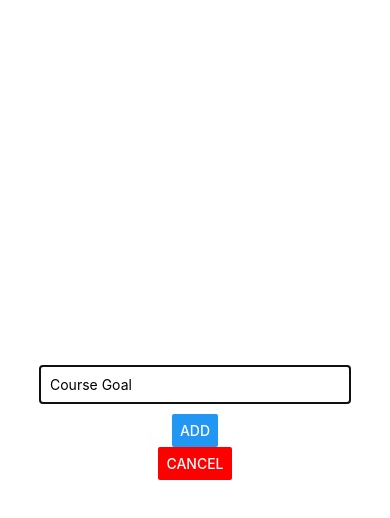
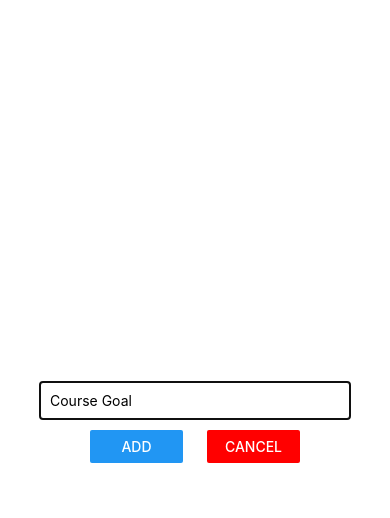
Before and after one commit to Imgopz/rn-complete-guide, a React Native app: screen / in a window 390 px wide. Both pictures are taken after a click on the button "ADD NEW GOAL". Shown: the top 518 px of the page. Built offline with nearby package versions, Linux system fonts and the light colour scheme.

Commit message:
Finished model

```diff
--- a/App.js
+++ b/App.js
@@ -9,7 +9,7 @@ export default function App() {
 
   const addGoalHandler = goalTitle => {
     setCourseGoals(currentGoals => [...currentGoals,
-    { id: Math.random().toString(), value: goalTitle}]);
+    { id: Math.random().toString(), value: goalTitle }]);
     setIsAddMode(false);
   }
 
--- a/components/GoalInput.js
+++ b/components/GoalInput.js
@@ -17,8 +17,14 @@ const GoalInput = props => {
         <Modal visible={props.visible} animationType='slide'>
             <View style={styles.inputContainer}>
                 <TextInput placeholder="Course Goal" style={styles.input} onChangeText={goalInputHandler} value={enteredGoal} />
-                <Button title="Add" onPress={addGoalHandler} />
-                <Button title="Cancel" color="red" onPress={props.onCancel} />
+                <View style={styles.buttonContainer} >
+                    <View style={styles.button} >
+                        <Button title="Add" onPress={addGoalHandler} />
+                    </View>
+                    <View style={styles.button} >
+                        <Button title="Cancel" color="red" onPress={props.onCancel} />
+                    </View>
+                </View>
             </View>
         </Modal>
     )
@@ -43,6 +49,14 @@ const styles = StyleSheet.create({
         backgroundColor: '#ccc',
         borderColor: 'black',
         borderWidth: 1
+    },
+    buttonContainer: {
+        flexDirection: 'row',
+        justifyContent: 'space-around',
+        width: '60%'
+    },
+    button: {
+        width: '40%'
     }
 });
 
```
